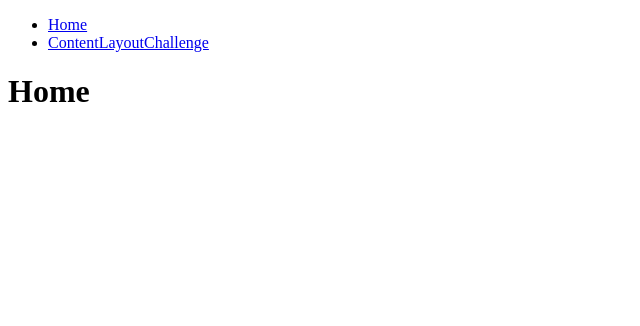
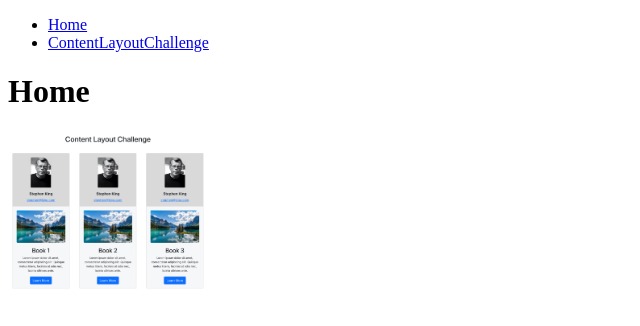
Before and after one commit to workingwebsites/ooohContent-Layout-Challenge, a React (Create React App) app: page / in a window 1280 px wide. Shown: the top 326 px of the page, without its empty margins (0-640 px from the left). Built offline with nearby package versions, Linux system fonts and the light colour scheme.

Commit message:
Home is a class

```diff
--- a/src/pages/Home.js
+++ b/src/pages/Home.js
@@ -1,4 +1,17 @@
-const Home = () => {
-  return <h1>Home</h1>;
-};
+import React from "react";
+import imgXs from "../assets/images/360px.png";
+import imgSm from "../assets/images/576px.png";
+import imgMd from "../assets/images/768px.png";
+import imgLg from "../assets/images/992px.png";
+
+class Home extends React.Component {
+  render() {
+    return (
+      <div>
+        <h1>Home</h1>
+        <img src={imgLg} alt="992px" width="200" />
+      </div>
+    );
+  }
+}
 export default Home;
```
